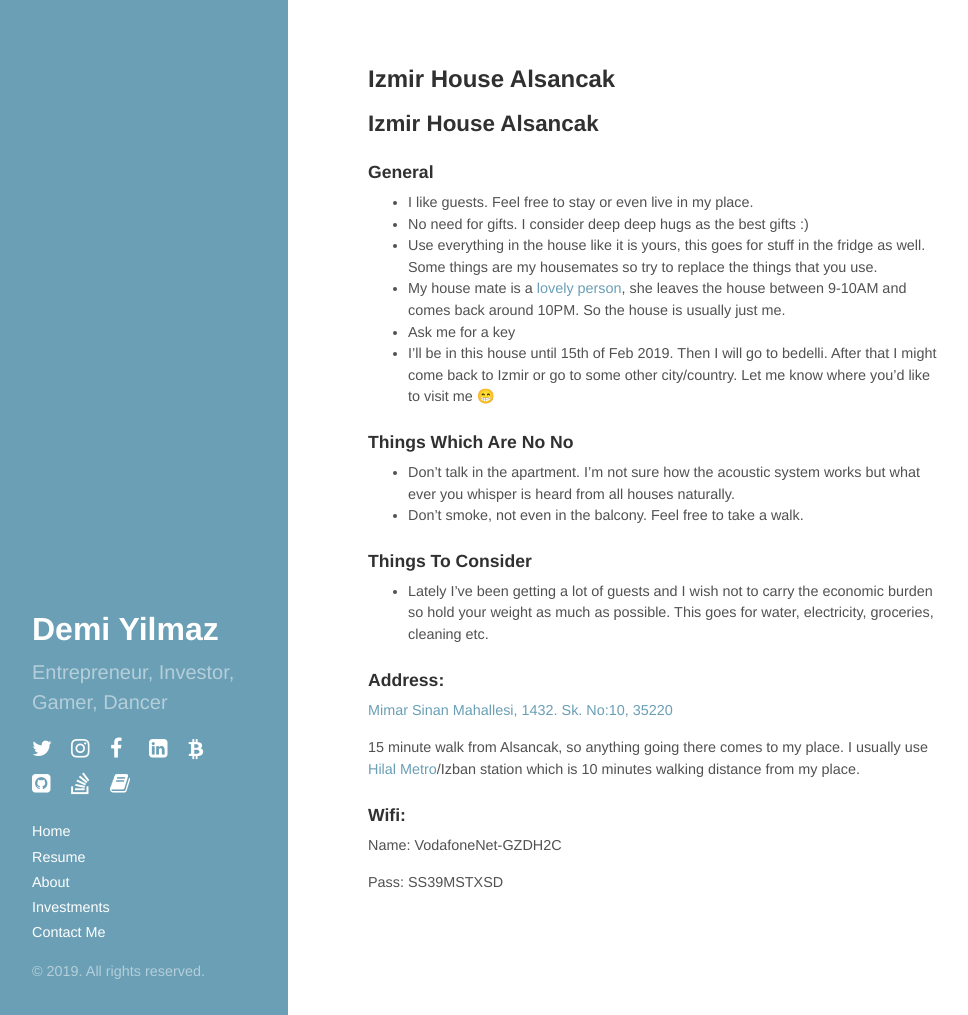
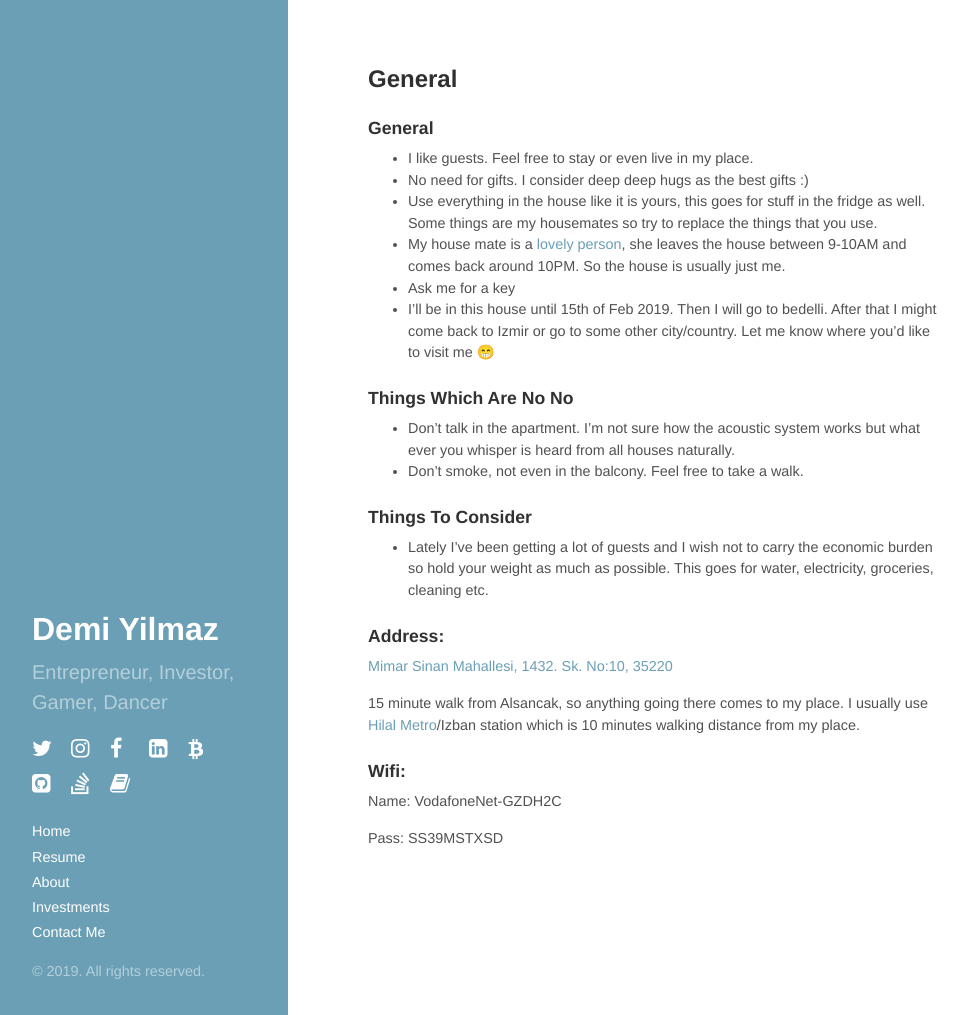
Before and after one commit to demiculus/demiculus.github.io, a Jekyll site: the page built from izmir_house.md, in a window 1280 px wide and 1015 px high. Shown: the whole window, without its empty margins (0-968 px from the left). Built offline with Jekyll 4.4.1, drawn with Linux system fonts in a browser that asks for light colours; nearby versions of some CDN libraries; our own code applies the rules of GitHub Pages for plain Markdown files.

Commit message:
update house

```diff
--- a/izmir_house.md
+++ b/izmir_house.md
@@ -1,5 +1,3 @@
-## Izmir House Alsancak
-
 ### General
 
 - I like guests. Feel free to stay or even live in my place.
```
